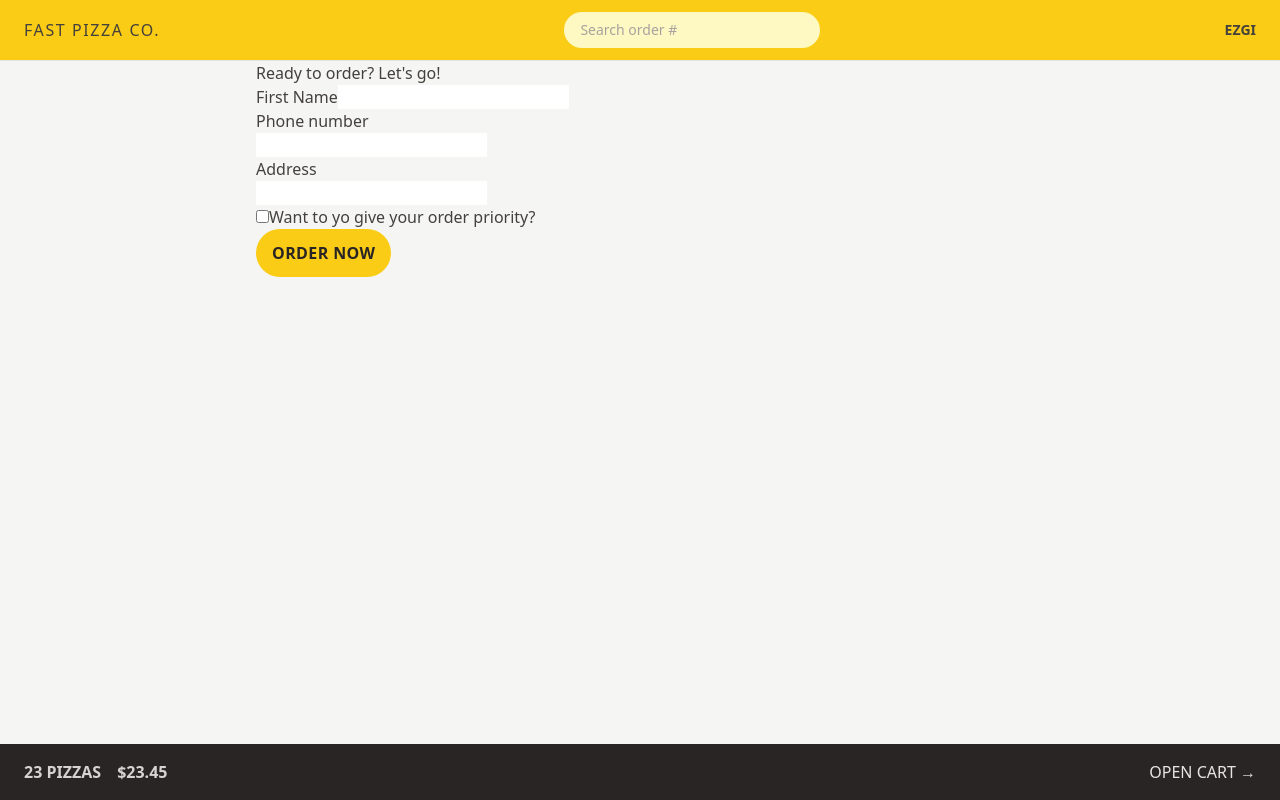
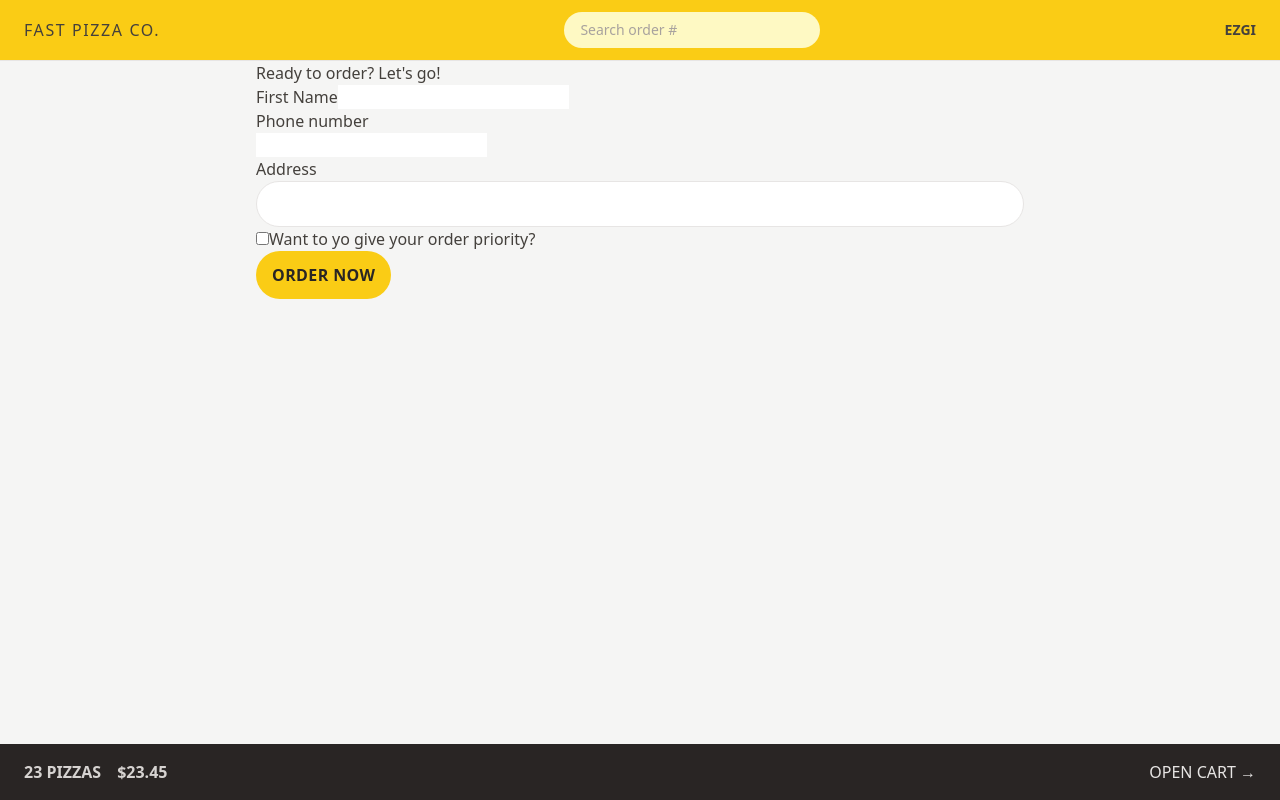
Before and after one commit to ezgikardes/fast-pizza, a React (Vite) app: page /order/new in a window 1280 px wide. Built offline with nearby package versions, Linux system fonts and the light colour scheme.

Commit message:
feat: enhance styling for address input field in CreateOrder component

```diff
--- a/src/features/order/CreateOrder.jsx
+++ b/src/features/order/CreateOrder.jsx
@@ -63,7 +63,7 @@ function CreateOrder() {
         <div>
           <label>Address</label>
           <div>
-            <input type="text" name="address" required />
+            <input className="w-full px-4 py-2 text-sm transition-all duration-300 border rounded-full outline-none border-stone-200 placeholder:text-stone-400 focus:ring focus:ring-yellow-400 md:px-6 md:py-3" type="text" name="address" required />
           </div>
         </div>
 
```
